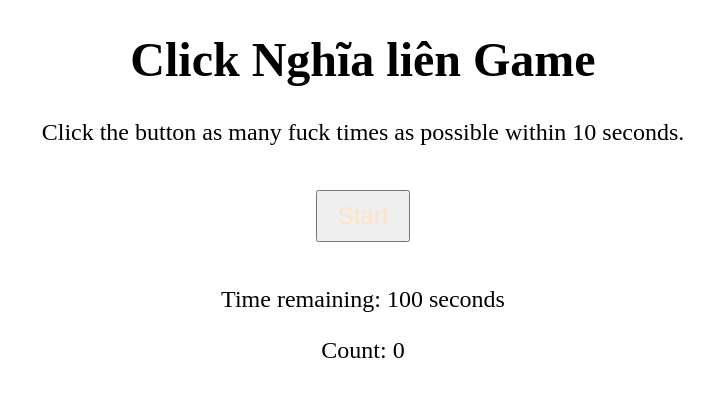
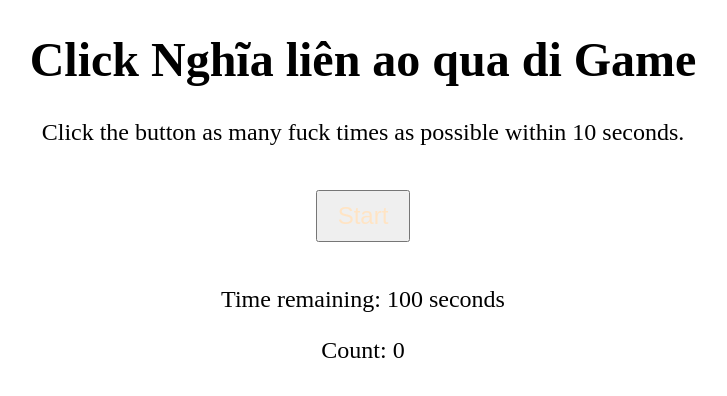
Before and after one commit to ducanhdey/github_demo_ducanh, a plain HTML site: page index.html in a window 1280 px wide. Shown: the whole page, without its empty margins (277-1004 px from the left). Drawn offline with Linux system fonts and the light colour scheme.

Commit message:
chinh sua ho nh

```diff
--- a/index.html
+++ b/index.html
@@ -6,7 +6,7 @@
   </head>
   <body>
     <div class="container">
-      <h1>Click Nghĩa liên Game</h1>
+      <h1>Click Nghĩa liên ao qua di Game</h1>
       <p>Click the button as many fuck times as possible within 10 seconds.</p>
       <button id="start-btn" onclick="startGame()">Start</button>
       <button id="click-btn" onclick="incrementCount()">Click Me</button>
```
